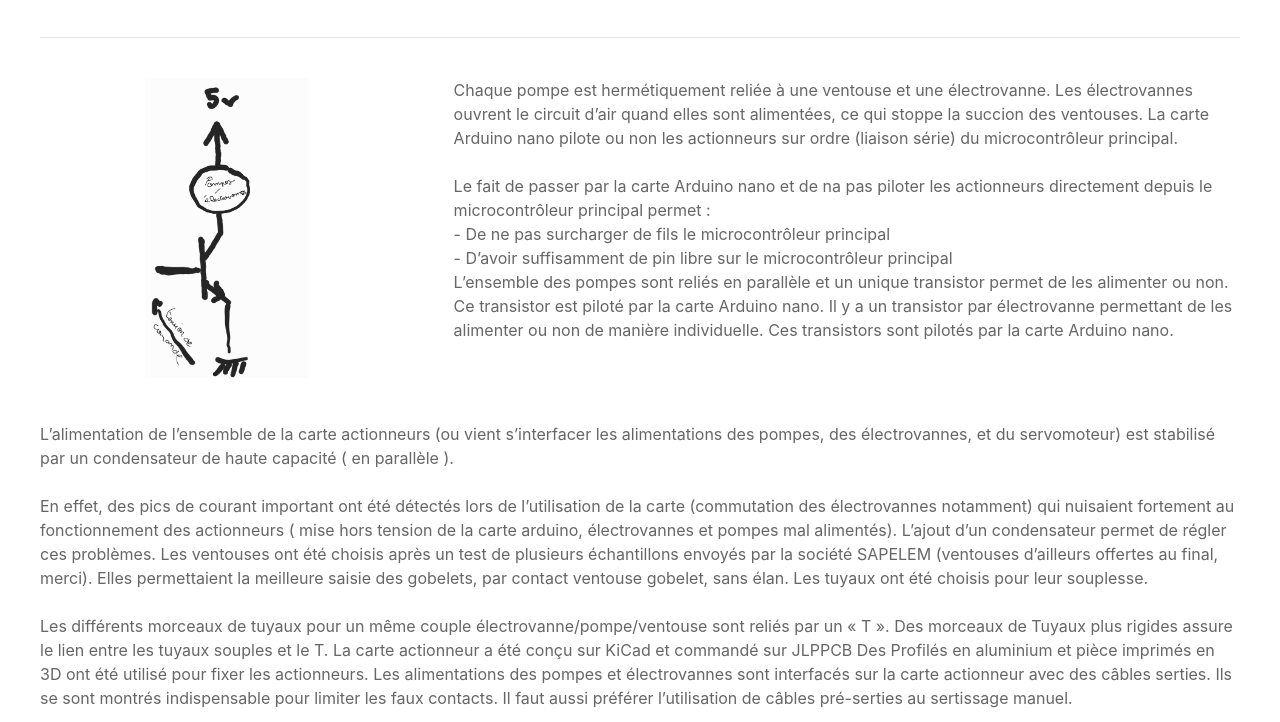
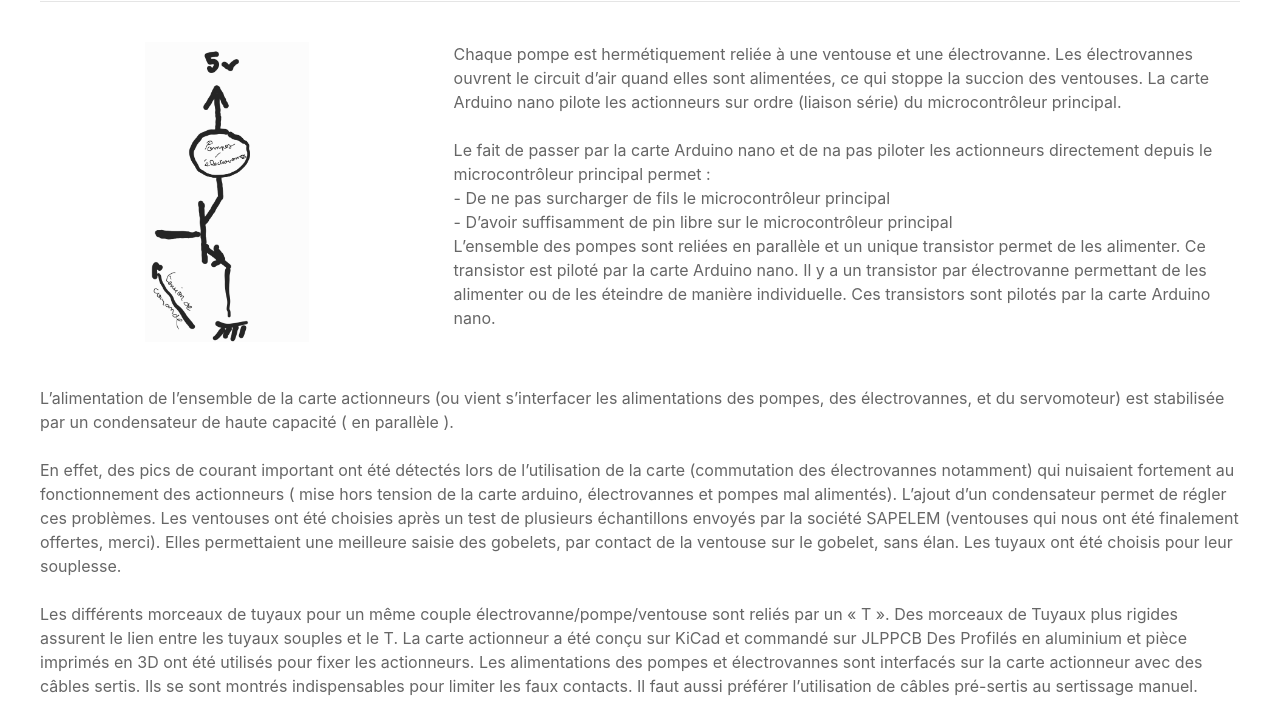
Before and after one commit to arem-cdr/-arem-cdr.github.io, a plain HTML site: page sections/CDR/2021/materiel_robots/actionneurs.html in a window 1280 px wide. Shown: the part 758-1480 px from the top of the page. Drawn offline with Linux system fonts and the light colour scheme.

Commit message:
Correction de fautes

```diff
--- a/sections/CDR/2021/materiel_robots/actionneurs.html
+++ b/sections/CDR/2021/materiel_robots/actionneurs.html
@@ -71,7 +71,7 @@
                     <div class="uk-grid">
                         <div class="uk-width-2-3@m uk-first-column">
                             <p class="uk-text-lead">
-                                Les actionneurs de Kraken ont pour but de récupérer des gobelets situés dans des écueils. Après les gobelets collés aux ventouses par aspiration d’air avec des pompes, ils sont soulevés par l’intermédiaire du servomoteur. Les 5 pompes pour chaque ventouse s’allument ensemble, mais les électrovannes reliées individuellement à chaque ventouse peuvent s’utiliser individuellement et permettent de relâcher les gobelets. Ces actionneurs sont pilotés par l’intermédiaire d’une carte Arduino nano en liaison série avec le microcontrôleur principale.
+                                Les actionneurs de Kraken ont pour but de récupérer les gobelets situés dans des écueils. Les gobelets sont collés aux ventouses par aspiration d’air avec des pompes, et ils sont soulevés grâce à un servomoteur. Les 5 pompes pour chaque ventouse s’allument ensemble, mais les électrovannes reliées individuellement à chaque ventouse peuvent s’utiliser individuellement et permettre de relâcher les gobelets. Ces actionneurs sont pilotés par l’intermédiaire d’une carte Arduino nano en liaison série avec le microcontrôleur principal.
                             </p>
                         </div>
                         <div class="uk-width-expand@m">
@@ -85,27 +85,27 @@
                         </div>
                         <div class="uk-width-2-3@m">
                             <p>Chaque pompe est hermétiquement reliée à une ventouse et une électrovanne. Les électrovannes ouvrent le circuit d’air quand elles sont alimentées, ce qui stoppe la succion des ventouses.
-                                La carte Arduino nano pilote ou non les actionneurs sur ordre (liaison série) du microcontrôleur principal. <br><br>
+                                La carte Arduino nano pilote les actionneurs sur ordre (liaison série) du microcontrôleur principal. <br><br>
                             Le fait de passer par la carte Arduino nano et de na pas piloter les actionneurs directement depuis le microcontrôleur principal permet :
                             <br>-	De ne pas surcharger de fils le microcontrôleur principal
                             <br>-	D’avoir suffisamment de pin libre sur le microcontrôleur principal
                             <br>
-                                L’ensemble des pompes sont reliés en parallèle et un unique transistor permet de les alimenter ou non. Ce transistor est piloté par la carte Arduino nano.
-                                Il y a un transistor par électrovanne permettant de les alimenter ou non de manière individuelle. Ces transistors sont pilotés par la carte Arduino nano.
+                                L’ensemble des pompes sont reliées en parallèle et un unique transistor permet de les alimenter. Ce transistor est piloté par la carte Arduino nano.
+                                Il y a un transistor par électrovanne permettant de les alimenter ou de les éteindre de manière individuelle. Ces transistors sont pilotés par la carte Arduino nano.
                             </p>
                         </div>
                     </div>
                     <p>
                         <br>
-                        L’alimentation de l’ensemble de la carte actionneurs (ou vient s’interfacer les alimentations des pompes, des électrovannes, et du servomoteur) est stabilisé par un condensateur de haute capacité ( en parallèle ). <br>
+                        L’alimentation de l’ensemble de la carte actionneurs (ou vient s’interfacer les alimentations des pompes, des électrovannes, et du servomoteur) est stabilisée par un condensateur de haute capacité ( en parallèle ). <br>
                         <br>
                         En effet, des pics de courant important ont été détectés lors de l’utilisation de la carte (commutation des électrovannes notamment) qui nuisaient fortement au fonctionnement des actionneurs ( mise hors tension de la carte arduino, électrovannes et pompes mal alimentés). L’ajout d’un condensateur permet de régler ces problèmes.
-Les ventouses ont été choisis après un test de plusieurs échantillons envoyés par la société SAPELEM (ventouses d’ailleurs offertes au final, merci). Elles permettaient la meilleure saisie des gobelets, par contact ventouse gobelet, sans élan.
+Les ventouses ont été choisies après un test de plusieurs échantillons envoyés par la société SAPELEM (ventouses qui nous ont été finalement offertes, merci). Elles permettaient une meilleure saisie des gobelets, par contact de la ventouse sur le gobelet, sans élan.
 Les tuyaux ont été choisis pour leur souplesse.<br><br>
-Les différents morceaux de tuyaux pour un même couple électrovanne/pompe/ventouse sont reliés par un « T ». Des morceaux de Tuyaux plus rigides assure le lien entre les tuyaux souples et le T.
+Les différents morceaux de tuyaux pour un même couple électrovanne/pompe/ventouse sont reliés par un « T ». Des morceaux de Tuyaux plus rigides assurent le lien entre les tuyaux souples et le T.
 La carte actionneur a été conçu sur KiCad et commandé sur JLPPCB
-Des Profilés en aluminium et pièce imprimés en 3D ont été utilisé pour fixer les actionneurs.
-Les alimentations des pompes et électrovannes sont interfacés sur la carte actionneur avec des câbles serties. Ils se sont montrés indispensable pour limiter les faux contacts. Il faut aussi préférer l’utilisation de câbles pré-serties au sertissage manuel.
+Des Profilés en aluminium et pièce imprimés en 3D ont été utilisés pour fixer les actionneurs.
+Les alimentations des pompes et électrovannes sont interfacés sur la carte actionneur avec des câbles sertis. Ils se sont montrés indispensables pour limiter les faux contacts. Il faut aussi préférer l’utilisation de câbles pré-sertis au sertissage manuel.
 
                     </p>
                     <hr class="uk-margin-medium">
```
